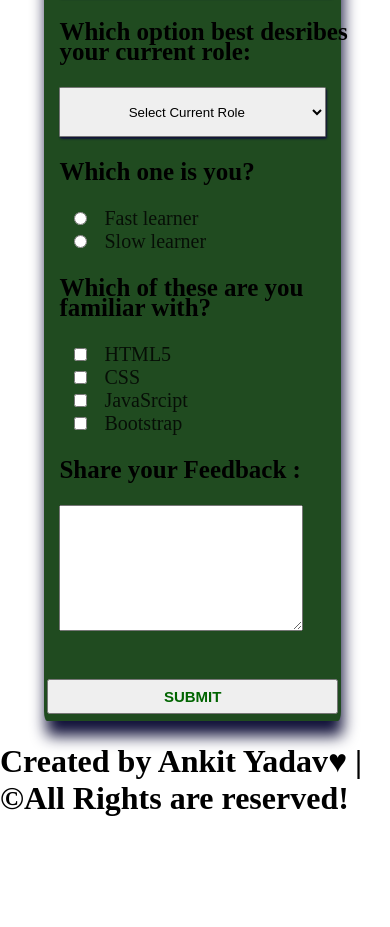
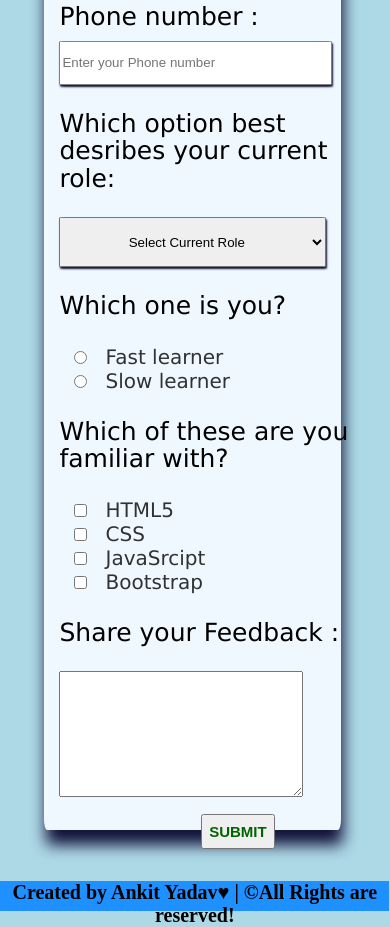
Before and after one commit to ankiit-yadav/survey-form, a plain HTML site: page index.html in a window 390 px wide. Shown: the part 504-1431 px from the top of the page. Before the commit the page ends 1321 px from the top, so only its background shows below. Drawn offline with Linux system fonts and the light colour scheme.

Commit message:
Update styles.css

```diff
--- a/styles.css
+++ b/styles.css
@@ -1,34 +1,45 @@
 body{
     margin: 0px;
     width: 95%;
-    height: 1200px;
+    background-color: lightblue;
 }
 
+.container{
+    height: 1350px;
+}
+
+#input_area{
+    display: inline-block;
+}
 #title{
-    font-size: 30px;
+    font-size: 50px;
     color: rgb(25, 25, 70);
     font-family: Verdana, Geneva, Tahoma, sans-serif;
     line-height: 1.4;
     text-align: center;
-    text-shadow: 1px 5px 5px green;
+    text-shadow: 1px 5px 5px white;
 }
 
 #description{
     font-size: 18px;
     color: grey;
     font-family: Verdana, Geneva, Tahoma, sans-serif;
-    opacity: 0.8;
+    opacity: 0.9;
     text-align: center;
 }
 
 #survey-form{
-    background-color: rgb(32, 75, 32);
     border-radius: 2%;
     box-shadow: 2px 15px 15px rgb(18,18,58);
-    width: 45%;
-    height: 1000px;
+    width: 60%;
+    height: 1050px;
     margin-left: 30%;
-    margin-top: 50px;
+    margin-top: 40px;
+    line-height: 1.2;
+    display: inline-block;
+    background-color: aliceblue;
+    font-family: Verdana, Geneva, Tahoma, sans-serif;
+
 }
 
 #name-label ,#email-label, #number-label{
@@ -36,7 +47,7 @@ body{
     width: 100%;
     display: block;
     margin-left: 30px;
-    font-weight: bold;
+
 }
 
 #name-label{
@@ -66,7 +77,7 @@ p{
     font-size: 25px;
     width: 100%;
     margin-left: 30px;
-    font-weight: bold;
+
     line-height: 0.8;
 }
 
@@ -96,18 +107,34 @@ p{
     margin-left: 30px;
     display: block;
     width: 80%;
-
+    height: auto;
 }
 
 
 #submit{
-    width:98%;
-    margin-left:1% ;
+    margin-left:50% ;
     margin-top:30px;
     height: 35px;
     font-weight: bold;
     color: darkgreen;
     font-size: 15px;
+    display:block ;
+}
+
+#foot{
+    text-align: center;
+    background-color:#1E90FF;
+    width:105%;
+    margin-top: 60px;
+    height: auto;
+    margin-left: 0.1%;
+
+}
+
+#divsub{
+    display: inline-block;
+    margin-top: -15px;
+    margin-left: 270px;
 }
 
 @media screen and (max-width:1200px) {
@@ -127,27 +154,32 @@ p{
 
 @media screen and (max-width:800px) {
     #survey-form{
-        background-color: rgb(32, 75, 32);
         border-radius: 1%;
         box-shadow: 2px 15px 15px rgb(18,18,58);
         width: 60%;
-        height: 1050px;
+        height: 1070px;
         margin-left: 20%;
         margin-top: 50px;
+
     }
     #name-label ,#email-label, #number-label{
         font-size: 25px;
         width: 100%;
         display: block;
         margin-left: 15px;
-        font-weight: bold;
-    }
+        line-height: 1.1;
+      }
     p{
         font-size: 25px;
         width: 100%;
         margin-left: 15px;
-        font-weight: bold;
         line-height: 0.8;
+        line-height: 1.1;
+    }
+    #divsub{
+        display: inline-block;
+        margin-top: -18px;
+        margin-left: 120px;
     }
 
     #name,#email,#number{
@@ -183,11 +215,23 @@ p{
         width: 80%;
 
     }
+    #foot{
+        text-align: center;
+        background-color: #1E90FF;
+        width: 105%;
+        margin-top:40px;
+        height:30px;
+        font-size: 10px;
+
+
+    }
+    body{
+        height:1390px;
+    }
 
 
 
-
-    }
+}
 
 @media screen and (max-width:600px) {
     #survey-form{
```
